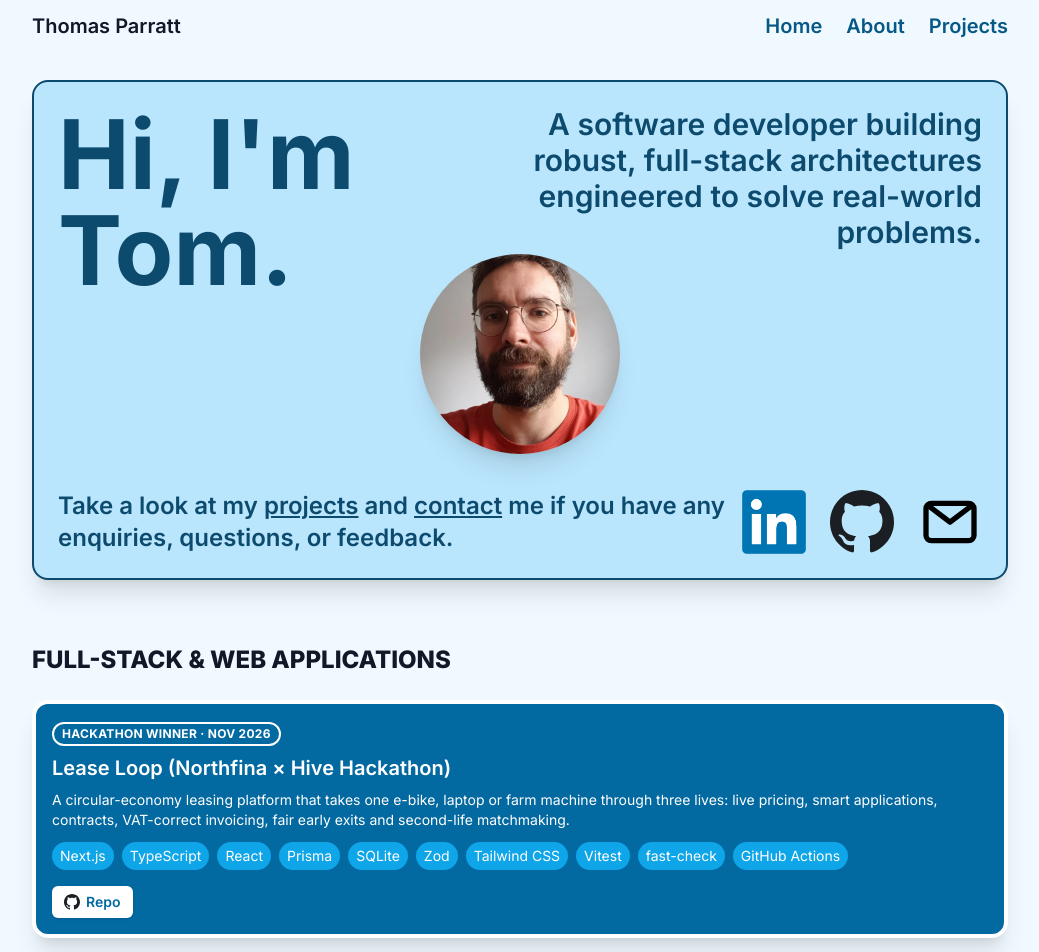
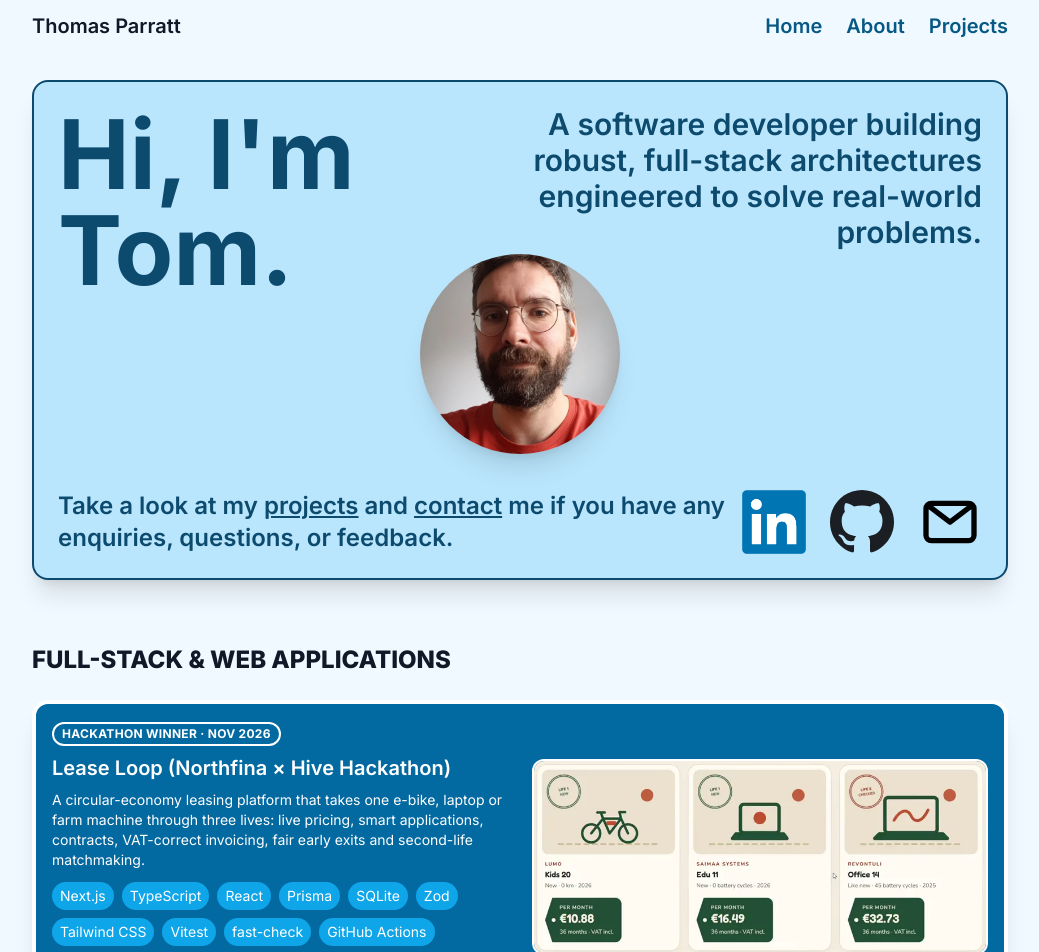
Before and after one commit to ThomasParratt/portfolio, a React (Vite) app: page / in a window 1280 px wide. Shown: the top 952 px of the page, without its empty margins (120-1159 px from the left). Built offline with nearby package versions, Linux system fonts and the light colour scheme.

Commit message:
lease loop thumbnail

```diff
--- a/src/components/ProjectCard.jsx
+++ b/src/components/ProjectCard.jsx
@@ -4,24 +4,33 @@ import { buttonClass } from "./linkButton"
 
 
 
+function Thumbnail({ thumb, detailTo, className = "" }) {
+    const img = (
+        <img
+            src={thumb.src}
+            width={thumb.width}
+            height={thumb.height}
+            alt=""
+            loading="lazy"
+            decoding="async"
+            className="w-full h-auto rounded-xl border-2 border-white bg-white"
+        />
+    )
+    // The card's text link already names the project, so the image link is a
+    // mouse-only duplicate: skipped by keyboard and screen readers.
+    return detailTo ? (
+        <Link to={detailTo} tabIndex={-1} aria-hidden="true" className={`block ${className}`}>{img}</Link>
+    ) : <div className={className}>{img}</div>
+}
+
 export default function ProjectCard({p, detailTo}) {
     const displayClass = p.liveInternal ? "hidden lg:flex" : "flex";
     const featuredClass = p.featured ? "md:col-span-2" : "";
+    const sideBySide = p.featured && p.thumb;
+    const layoutClass = sideBySide ? "md:grid md:grid-cols-2 md:gap-6 md:items-center" : "";
     const clickableClass = detailTo ? "hover:-translate-y-1 hover:shadow-2xl focus-within:-translate-y-1 focus-within:shadow-2xl" : "";
-    return (
-        <article className={`h-full flex-col border-4 border-white rounded-2xl p-4 shadow-xl transition bg-sky-700 ${displayClass} ${featuredClass} ${clickableClass}`}>
-            {detailTo ? (
-                <Link to={detailTo} className="block">
-                    {p.badge && (
-                        <span className="inline-block mb-2 px-2 py-0.5 border-2 border-white rounded-full text-xs font-bold uppercase tracking-wide text-white">{p.badge}</span>
-                    )}
-                    <h3 className="font-semibold text-xl text-white">{p.title}</h3>
-                    <p className="text-sm text-white mt-2">{p.description}</p>
-                    <div className="mt-3 flex flex-wrap gap-2 text-sm text-white">
-                        {p.tech.map(t=> <span key={t} className="px-2 py-1 rounded-2xl bg-sky-500">{t}</span>)}
-                    </div>
-                </Link>
-            ) : (
+
+    const body = (
         <>
             {p.badge && (
                 <span className="inline-block mb-2 px-2 py-0.5 border-2 border-white rounded-full text-xs font-bold uppercase tracking-wide text-white">{p.badge}</span>
@@ -32,7 +41,16 @@ export default function ProjectCard({p, detailTo}) {
                 {p.tech.map(t=> <span key={t} className="px-2 py-1 rounded-2xl bg-sky-500">{t}</span>)}
             </div>
         </>
-            )}
+    )
+
+    return (
+        <article className={`h-full flex-col gap-4 border-4 border-white rounded-2xl p-4 shadow-xl transition bg-sky-700 ${displayClass} ${featuredClass} ${layoutClass} ${clickableClass}`}>
+            {/* Image on top on mobile; on the right of featured cards from md up, so the title is read first */}
+            {p.thumb && <Thumbnail thumb={p.thumb} detailTo={detailTo} className={sideBySide ? "md:order-last" : ""} />}
+            <div className="flex flex-col flex-1 h-full">
+                {detailTo ? (
+                    <Link to={detailTo} className="block">{body}</Link>
+                ) : body}
                 <div className="mt-auto pt-4 flex gap-2">
                     {p.liveInternal && (
                         <Link to={p.liveInternal} className={buttonClass}>Live</Link>
@@ -47,6 +65,7 @@ export default function ProjectCard({p, detailTo}) {
                         </a>
                     )}
                 </div>
+            </div>
         </article>
     )
 }
--- a/src/data/fullstack.js
+++ b/src/data/fullstack.js
@@ -1,4 +1,5 @@
 import lease from "../assets/lease-loop.mp4"
+import leaseThumb from "../assets/lease-loop-thumb.webp"
 
 const fullstack = [
     {
@@ -7,6 +8,7 @@ const fullstack = [
         featured: true,
         badge: 'Hackathon Winner · Nov 2026',
         video: lease,
+        thumb: { src: leaseThumb, width: 800, height: 340 },
         glance: {
             team: '3 developers, 24 hours',
             role: 'Asset status model, row schemas, application decision race, question-flow validation, contract signing and the signed audit chain, plus pull request reviews',
```
Also changed, not shown: src/assets/lease-loop-thumb.webp (added). Lines whose indentation alone changed are shown as unchanged.
